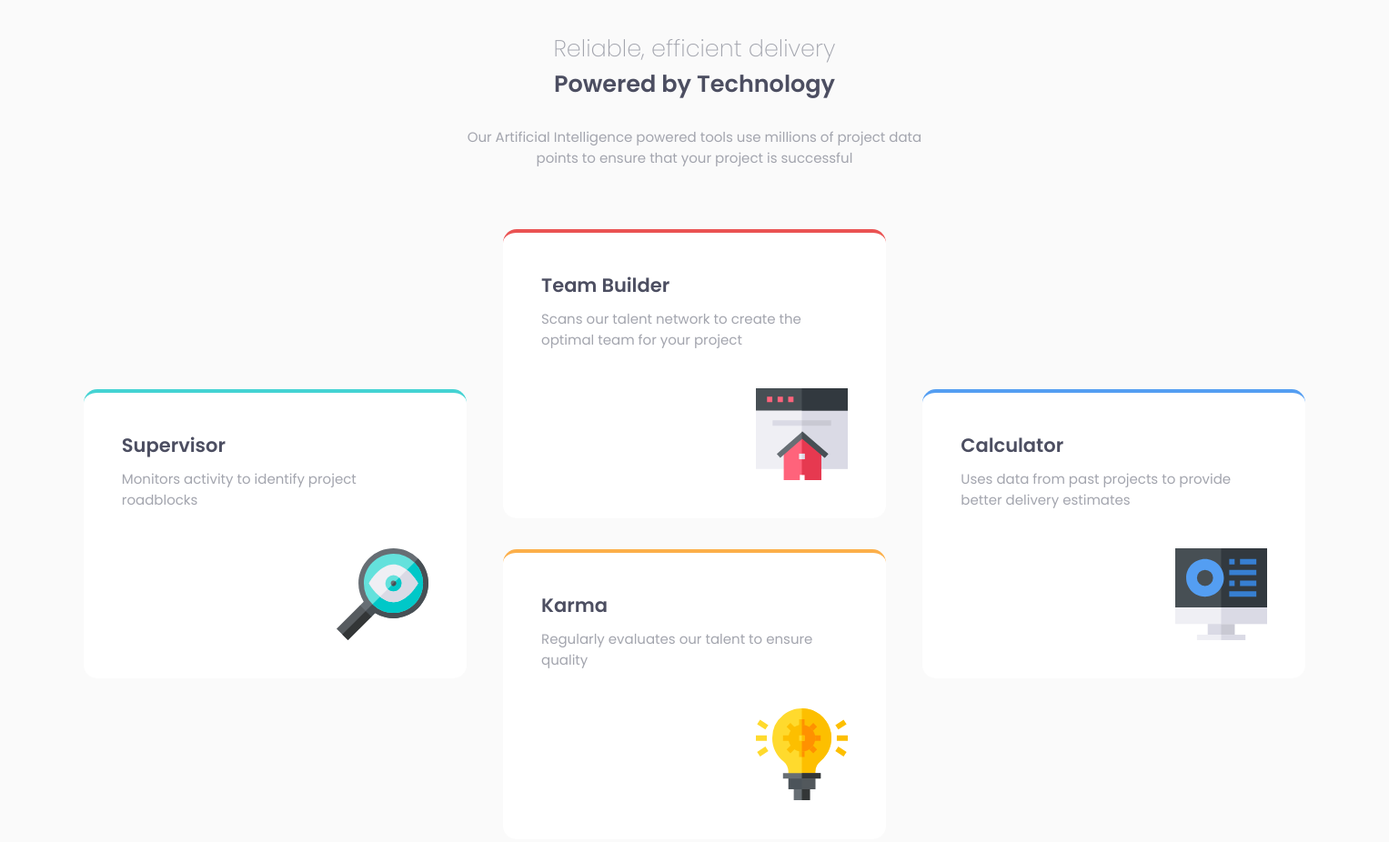
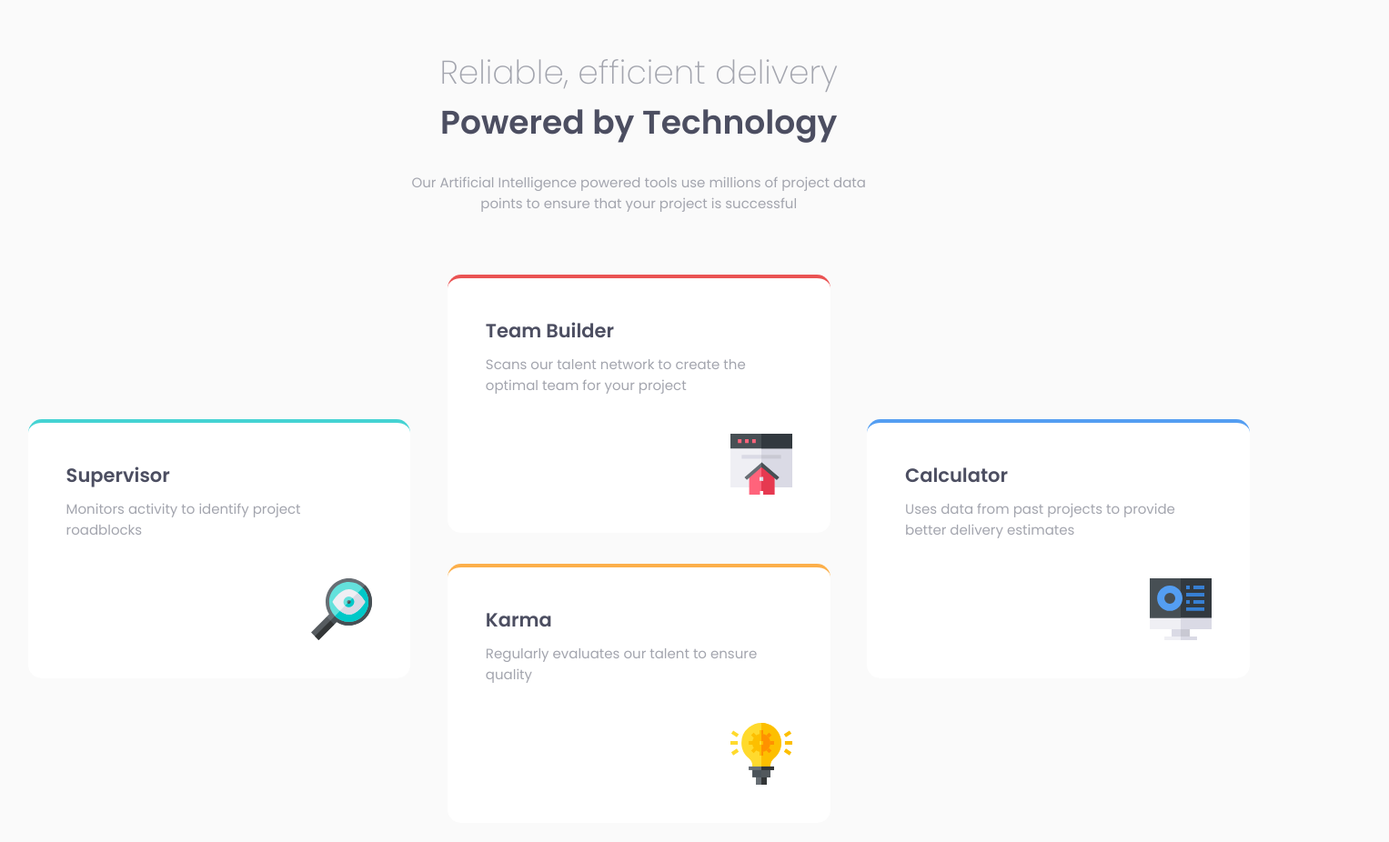
Before and after one commit to nenadmne/four-card-feature-section-master, a plain HTML site: page index.html in a window 1280 px wide. Shown: the whole page at 91% size, 1527 px wide, since content can reach past the window. Drawn offline with Linux system fonts and the light colour scheme.

Commit message:
initial commit

```diff
--- a/style.css
+++ b/style.css
@@ -136,8 +136,8 @@ h2 {
     body {
         padding: unset;
         width: unset;
-        padding: 5%;
-        width: 1526.88;
+        padding: 5% 2%;
+        width: 1404.44px;
     }
 
     .bottom-right, .bottom-left, .upper, .down, .bottom, .bottom-mid {
@@ -157,7 +157,7 @@ h2 {
     }
 
     img {
-        width: 30%;
+        width: 20%;
     }
 
     .bottom-left, .bottom-right {
@@ -181,9 +181,13 @@ h2 {
 
     html {
         width: 100%;
-        min-width: 1526.88px;
+        min-width: 1404.44px;
         min-height: 956.53px;
         height: 100%;
         max-width: unset;
     }
+
+    h1, span {
+        font-size: 2.4rem;
+    }
 }
```
